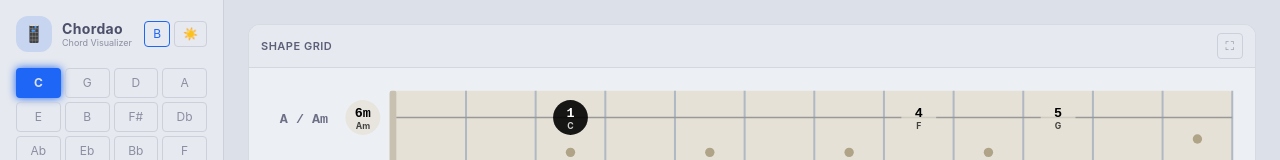
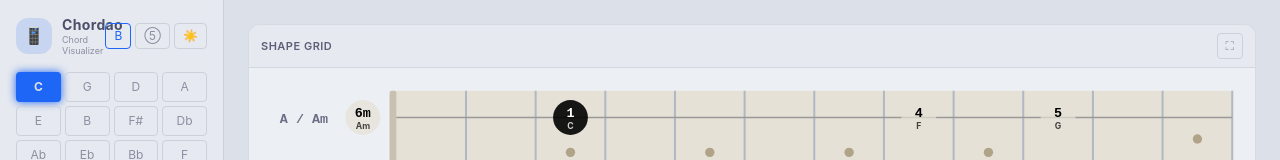
Before and after one commit to W-Mai/chordao, a React (Vite) app: page / in a window 1280 px wide. Shown: the top 160 px of the page. Built offline with nearby package versions, Linux system fonts and the light colour scheme.

Commit message:
feat: toggle key order between circle of fifths and chromatic

```diff
--- a/src/App.tsx
+++ b/src/App.tsx
@@ -1,5 +1,5 @@
 import { useState, useMemo, useCallback, useEffect } from 'react';
-import { NOTE_DISPLAY, CIRCLE_OF_FIFTHS, generateVoicings, groupByDegree, findOptimalCombination, type NoteName, type ChordVoicing, PROGRESSIONS } from './chordData';
+import { NOTES, NOTE_DISPLAY, CIRCLE_OF_FIFTHS, generateVoicings, groupByDegree, findOptimalCombination, type NoteName, type ChordVoicing, PROGRESSIONS } from './chordData';
 import { ChordDiagram } from './ChordDiagram';
 import { Fretboard } from './Fretboard';
 import { ShapeGrid } from './ShapeGrid';
@@ -70,6 +70,18 @@ function App() {
     setShowBarre(v => { localStorage.setItem('chordao:showBarre', String(!v)); return !v; });
   }, []);
 
+  const [keyOrder, setKeyOrder] = useState<'fifths' | 'chromatic'>(() =>
+    (localStorage.getItem('chordao:keyOrder') as 'fifths' | 'chromatic') || 'fifths'
+  );
+  const toggleKeyOrder = useCallback(() => {
+    setKeyOrder(v => {
+      const next = v === 'fifths' ? 'chromatic' : 'fifths';
+      localStorage.setItem('chordao:keyOrder', next);
+      return next;
+    });
+  }, []);
+  const keyList = keyOrder === 'fifths' ? CIRCLE_OF_FIFTHS : NOTES;
+
   const voicings = useMemo(() => generateVoicings(selectedKey), [selectedKey]);
   const grouped = useMemo(() => groupByDegree(voicings), [voicings]);
   const optimal = useMemo(() => findOptimalCombination(grouped), [grouped]);
@@ -106,9 +118,9 @@ function App() {
   useEffect(() => {
     const handler = (e: KeyboardEvent) => {
       if (e.target instanceof HTMLInputElement || e.target instanceof HTMLTextAreaElement) return;
-      const idx = CIRCLE_OF_FIFTHS.indexOf(selectedKey);
-      if (e.key === 'ArrowLeft') setSelectedKey(CIRCLE_OF_FIFTHS[(idx - 1 + 12) % 12]);
-      else if (e.key === 'ArrowRight') setSelectedKey(CIRCLE_OF_FIFTHS[(idx + 1) % 12]);
+      const idx = keyList.indexOf(selectedKey);
+      if (e.key === 'ArrowLeft') setSelectedKey(keyList[(idx - 1 + 12) % 12]);
+      else if (e.key === 'ArrowRight') setSelectedKey(keyList[(idx + 1) % 12]);
       else if (e.key >= '1' && e.key <= '6') toggleDegree(Number(e.key));
       else if (e.key === '0' || e.key === 'Escape') setActiveDegree(null);
     };
@@ -152,6 +164,11 @@ function App() {
                   showBarre ? 'border-blue text-blue' : 'border-surface0 text-overlay1'
                 }`} style={{ transition: 'all var(--transition)' }}
                 title="Toggle barre">B</button>
+              <button onClick={toggleKeyOrder}
+                className="text-xs px-2 py-1 rounded border border-surface0 text-overlay1 hover:text-blue hover:border-blue cursor-pointer"
+                style={{ transition: 'all var(--transition)' }}
+                title={keyOrder === 'fifths' ? 'Circle of 5ths' : 'Chromatic'}
+              >{keyOrder === 'fifths' ? '⑤' : '♪'}</button>
               <button onClick={cycleTheme}
                 className="text-xs px-2 py-1 rounded border border-surface0 text-overlay1 hover:text-blue hover:border-blue cursor-pointer"
                 style={{ transition: 'all var(--transition)' }}
@@ -161,7 +178,7 @@ function App() {
 
           {/* Key selector */}
           <div className="grid grid-cols-6 md:grid-cols-4 gap-1">
-            {CIRCLE_OF_FIFTHS.map(note => (
+            {keyList.map(note => (
               <button key={note} onClick={() => setSelectedKey(note)}
                 className={`px-1 py-1.5 rounded text-xs cursor-pointer ${
                   selectedKey === note
```
